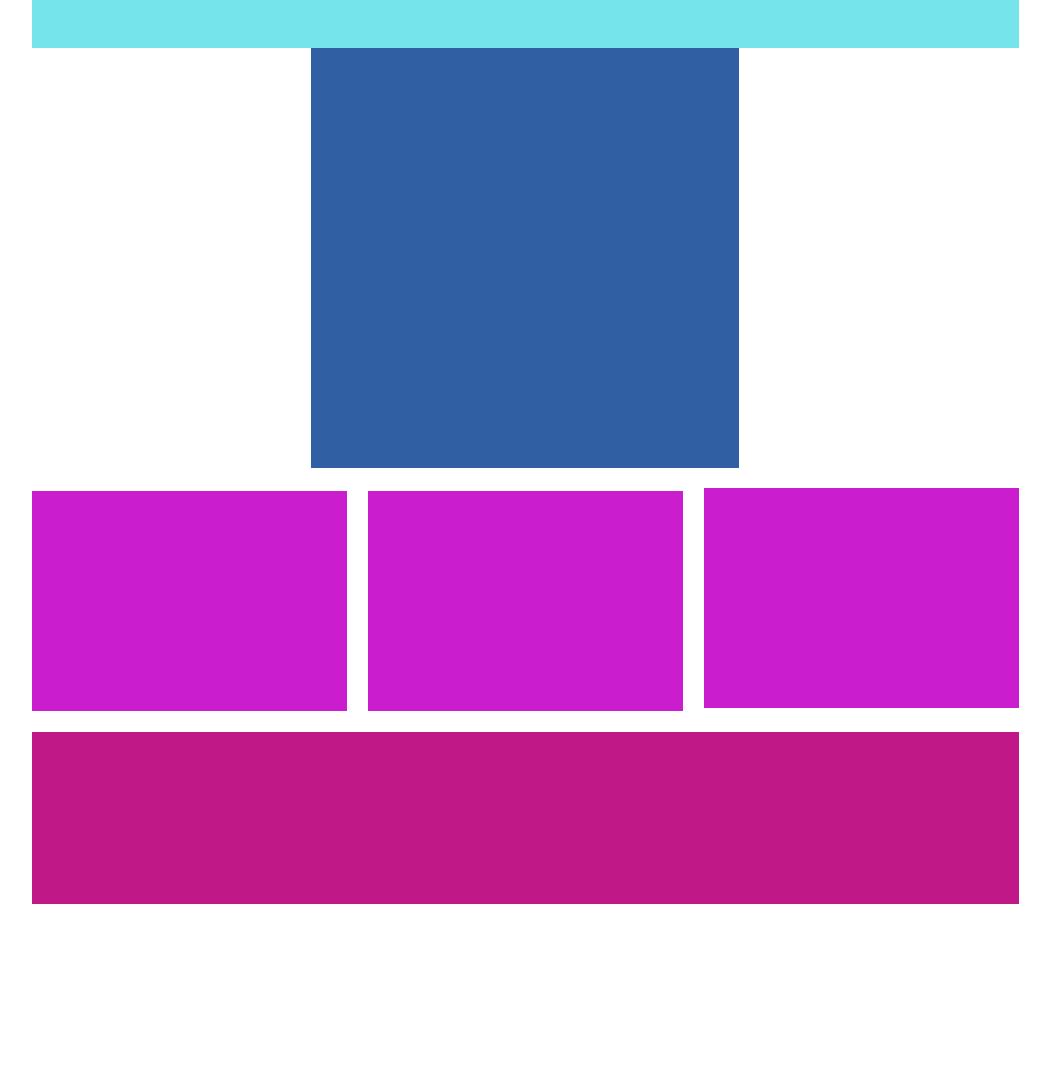
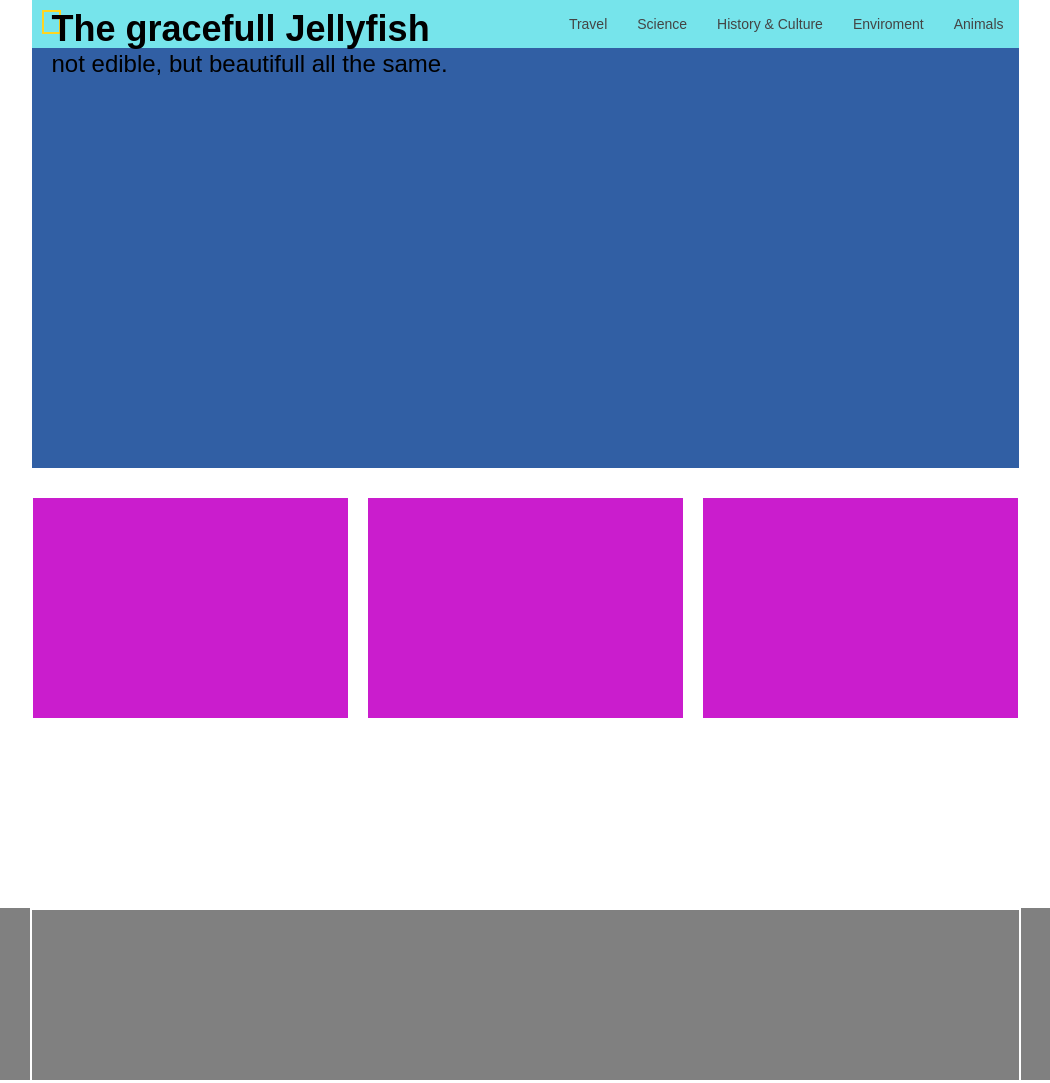
Before and after one commit to EmilBacklund/Uppgift-1, a plain HTML site: page index.html in a window 1280 px wide. Shown: the whole page, without its empty margins (115-1165 px from the left). Before the commit the page ends 904 px from the top, so only its background shows below. Drawn offline with Linux system fonts and the light colour scheme.

Commit message:
I fucked it up

```diff
--- a/css/styles.css
+++ b/css/styles.css
@@ -2,120 +2,116 @@
   margin: 0 auto;
 }
 
-.inner {
-margin: 0 auto;
+header {
+  height: 48px;
 }
 
-header {
-background-color: #76E4EB;
-width: 428px;
-height: 48px;
-<<<<<<< HEAD
-width: 428px;
-margin: 0 auto;
+header .container {
   background-color: #76e4eb;
 }
 
-.hero-banner {
-max-width: 428px;
-height: 420px;
-margin: 0 auto;
-background-color: #315fa4;
-=======
+ul li {
+  display: inline-block;
+  margin: 5px;
+  float: right;
+}
+
+a {
+  text-decoration: none;
+  color: #444444;
+  font-family: sans-serif;
+  font-size: 14px;
 }
 
 .hero-banner {
-background-color: #315FA4;
-width: 428px;
   height: 420px;
->>>>>>> a0478101b9ec09da4e5a29d2ada8b5f1624c9a29
   margin-bottom: 20px;
 }
 
+.hero-banner .container {
+  background-color: #315fa4;
+}
+
 .container {
-width: 428px;
-<<<<<<< HEAD
-height: 220px;
-margin: 0 auto;
+  max-width: 987px;
 }
 
 .column {
-width: 428px;
-height: 220px;
   background-color: #ca1dcd;
-margin-bottom: 20px;
-margin: 0 auto;
-}
-
-.box1 {
-margin-top: 0;
-}
-
-.column:nth-child(3) {
-margin-bottom: 20px;
-}
-
-footer {
-background-color: #c01887;
-width: 428px;
-height: 172px;
-margin: 0 auto;
-=======
-}
-
-.column {
-background-color: #CA1DCD;
-width: 428px;
   height: 220px;
   margin-bottom: 17px;
 }
 
 footer {
-background-color: #C01887;
-width: 428px;
+  background-color: #c01887;
   height: 162px;
->>>>>>> a0478101b9ec09da4e5a29d2ada8b5f1624c9a29
 }
 
 @media screen and (min-width: 767px) {
-.inner {
-  margin: 0 auto;
-}
-
   header {
-  background-color: #76E4EB;
-  width: 987px;
     height: 48px;
   }
 
-.hero-banner {
-  background-color: #315FA4;
-  width: 987px;
+  .square {
+    border: 2px solid #ffd520;
+    width: 15px;
+    height: 20px;
+    float: left;
+    margin: 10px;
+  }
+
+  ul li {
+    display: inline-block;
+    margin: 15px;
+  }
+
+  a {
+    text-decoration: none;
+    color: #444444;
+    font-family: sans-serif;
+    font-size: 14px;
+  }
+
+  .relative {
+    position: relative;
+    left: 20px;
+    bottom: 40px;
+  }
+
+  h1 {
+    font-size: 36px;
+    font-family: sans-serif;
+  }
+
+  p {
+    font-size: 24px;
+    font-family: sans-serif;
+  }
+
+  .container {
     height: 420px;
+  }
+
+  .flex-items {
+    display: flex;
+    justify-content: center;
+    flex-direction: row;
+  }
+
+  .item {
+    background-color: #ca1dcd;
+    min-width: 315px;
+    height: 220px;
+    margin: 10px;
     margin-bottom: 20px;
   }
 
-.container {
-  width: 987px;
-}
-
-.column {
-  background-color: #CA1DCD;
-  width: 315px;
-  height: 220px;
-  display: inline-block;
-  margin-right: 17px;
-  margin-bottom: 17px;
-}
-
-.column:nth-child(3) {
-  margin-right: 0;
-}
-
   footer {
-  background-color: #C01887;
-  width: 987px;
+    background-color: grey;
     height: 172px;
   }
 
+  footer .container {
+    border: 2px solid white;
   }
+}
--- a/index.html
+++ b/index.html
@@ -8,15 +8,33 @@
     <link rel="stylesheet" href="css/styles.css" />
   </head>
   <body>
-    <header class="inner"></header>
-    <section class="hero-banner inner"></section>
-    <section>
-      <div class="container inner">
-        <div class="column"></div>
-        <div class="column"></div>
-        <div class="column"></div>
+    <header class="header">
+      <div class="container">
+        <div class="square"></div>
+        <ul>
+          <li><a href="/">Animals</a></li>
+          <li><a href="/">Enviroment</a></li>
+          <li><a href="/">History & Culture</a></li>
+          <li><a href="/">Science</a></li>
+          <li><a href="/">Travel</a></li>
+        </ul>
+      </div>
+    </header>
+    <section class="hero-banner">
+      <div class="container">
+        <h1 class="relative">The gracefull Jellyfish</h1>
+        <p class="relative">not edible, but beautifull all the same.</p>
       </div>
     </section>
-    <footer class="inner"></footer>
+    <section class="cta">
+      <div class="container flex-items">
+        <div class="item"></div>
+        <div class="item"></div>
+        <div class="item"></div>
+      </div>
+    </section>
+    <footer class="footer">
+      <div class="container"></div>
+    </footer>
   </body>
 </html>
```
Lines whose indentation alone changed are shown as unchanged.
